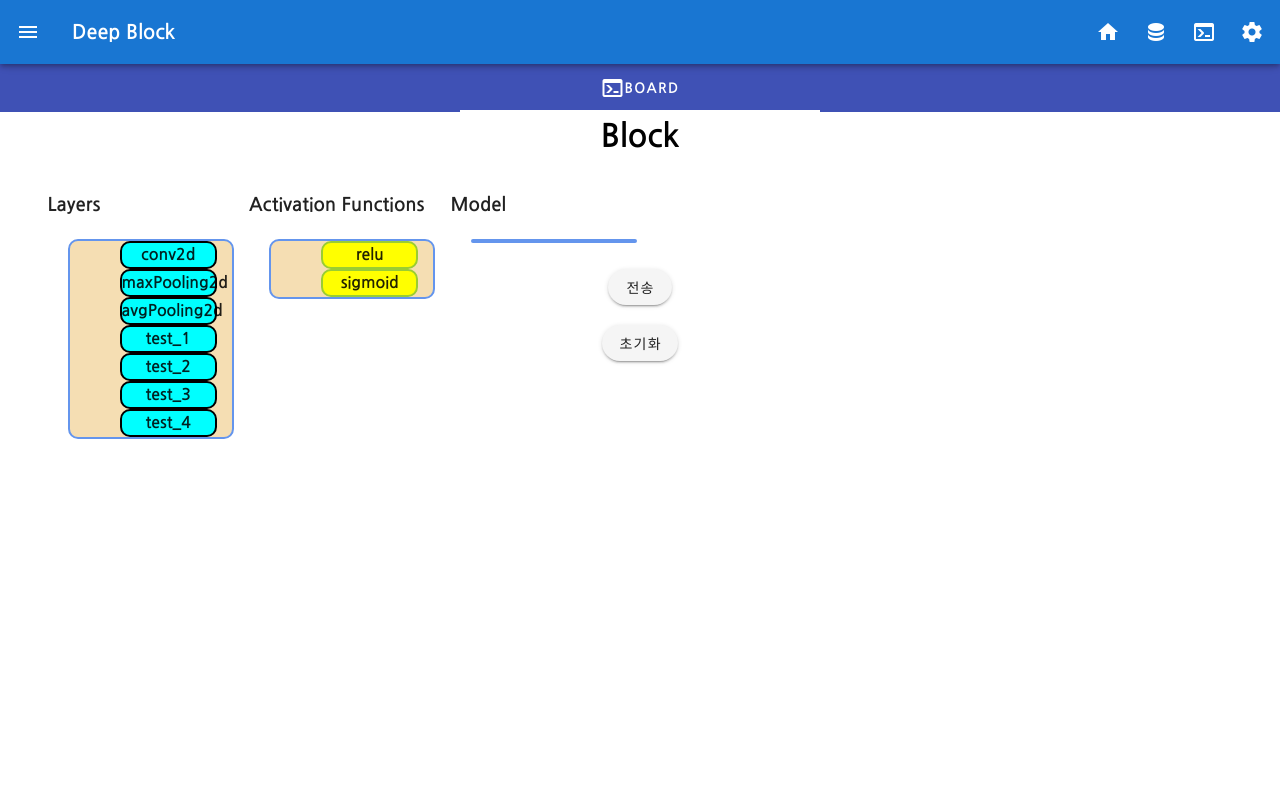
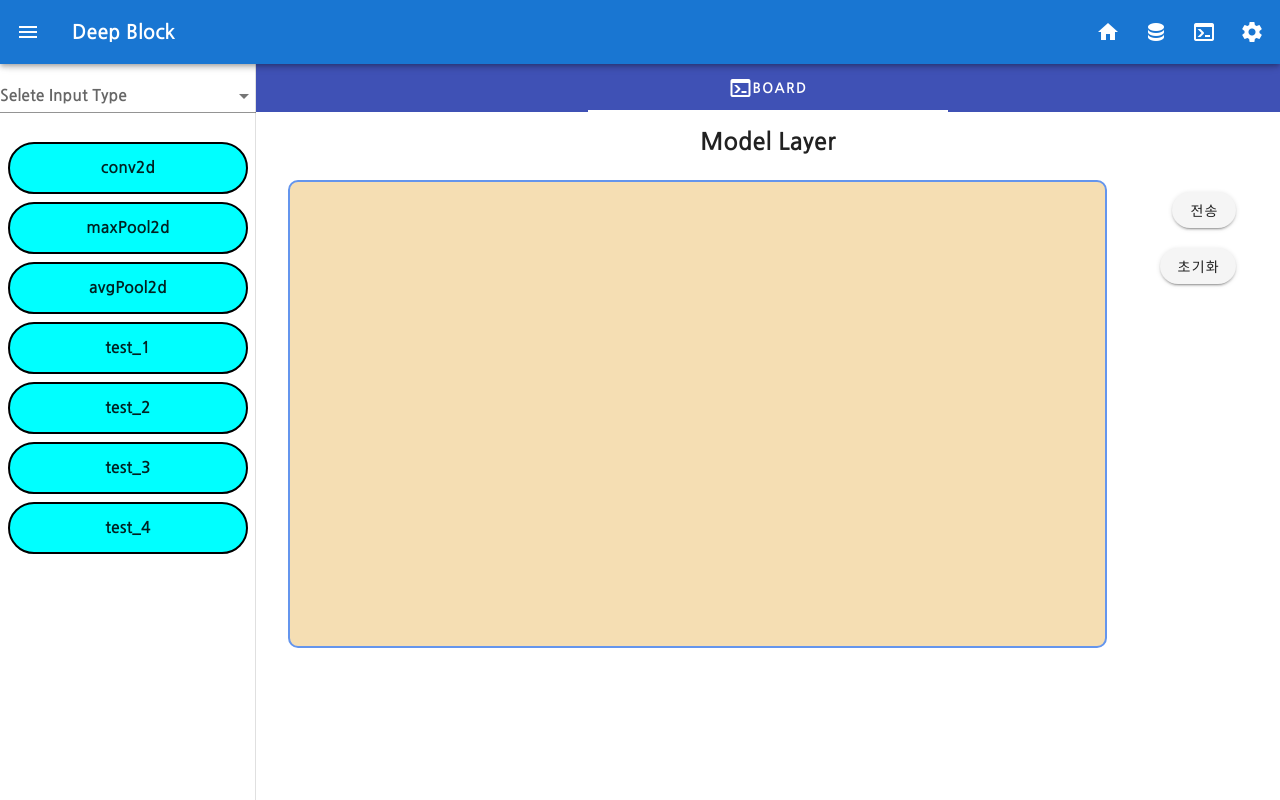
Before and after one commit to devsungmin/Deepblock-Frontend-Study, a Vue app in the folder final-study/: page /board in a window 1280 px wide. Built offline with nearby package versions, Linux system fonts and the light colour scheme.

Commit message:
add pallet drag and drop test

```diff
--- a/final-study/package.json
+++ b/final-study/package.json
@@ -12,6 +12,7 @@
     "axios": "^0.19.2",
     "billboard.js": "git://github.com/naver/billboard.js.git#nightly",
     "core-js": "^3.6.4",
+    "node-sass": "^4.14.0",
     "vue": "^2.6.11",
     "vue-router": "^3.1.6",
     "vuedraggable": "^2.23.2",
@@ -25,7 +26,7 @@
     "eslint": "^6.7.2",
     "eslint-plugin-vue": "^6.2.2",
     "sass": "^1.19.0",
-    "sass-loader": "^8.0.0",
+    "sass-loader": "^8.0.2",
     "vue-cli-plugin-vuetify": "~2.0.5",
     "vue-template-compiler": "^2.6.11",
     "vuetify-loader": "^1.3.0"
--- a/final-study/src/components/Board.vue
+++ b/final-study/src/components/Board.vue
@@ -3,12 +3,17 @@
     <v-tabs fixed-tabs background-color="indigo" dark>
       <v-tab to="/board"><v-icon>mdi-console</v-icon>Board</v-tab>
     </v-tabs>
-    <router-view />
+    <pallet/>
+    <router-view/>
   </v-content>
 </template>
 
 <script>
+import pallet from '@/views/Pallet.vue'
 export default {
   name: "Board",
+  components: {
+    pallet
+  },
 };
 </script>
--- a/final-study/src/components/NavigationDrawer.vue
+++ b/final-study/src/components/NavigationDrawer.vue
@@ -2,8 +2,6 @@
   <v-content>
     <v-navigation-drawer
       v-model="drawer"
-      :expand-on-hover="expandOnHover"
-      :mini-variant="miniVariant"
       :right="right"
       color="teal"
       app
@@ -20,7 +18,6 @@
             <v-list-item-subtitle>{{ user.job }}</v-list-item-subtitle>
           </v-list-item-content>
         </v-list-item>
-
         <v-divider />
 
         <v-list-item v-for="item in items" :key="item.title" :href="item.lnk">
@@ -71,9 +68,8 @@ export default {
         { icon: "mdi-home", title: "Home", lnk: "/" },
         { icon: "mdi-console", title: "Board", lnk: "/board" },
       ],
-      expandOnHover: true,
-      miniVariant: true,
       right: false,
+      miniVariant: true
     };
   },
 };
--- a/final-study/src/views/Block.vue
+++ b/final-study/src/views/Block.vue
@@ -1,60 +1,16 @@
 <template>
     <v-container>
-    <v-layout row wrap>
-      <v-row  justify="start" align="stretch" style="height: 300px">
-        <v-col cols="12">
-          <h1>Block</h1>
-        </v-col>
-        <v-col cols="2">
-          <!-- Layers -->
-          <h3>Layers</h3>
-          <draggable
-            class="layers"
-            :list="layers"
-            :group="{ type: 'layers', pull: 'clone', put: false }"
-            @change="log"
-          >
-            <div
-              class="block"
-              id="layers"
-              v-for="element in layers"
-              :key="element.ID"
-            >
-              {{ element.type }}
-            </div>
-          </draggable>
-        </v-col>
-
-        <!-- Activations  -->
-        <v-col cols="2">
-          <h3>Activation Functions</h3>
-          <draggable
-            class="activations"
-            :list="activations"
-            :group="{ type: 'activations', pull: 'clone', put: false }"
-            @change="log"
-          >
-            <div
-              class="block"
-              id="activations"
-              v-for="element in activations"
-              :key="element.ID"
-            >
-              {{ element.type }}
-            </div>
-          </draggable>
-        </v-col>
-
+      <v-row>
+        <v-col cols="12" align="center">
           <!-- Model -->
-        <v-col cols="2">
-          <h3>Model</h3>
+          <h2>Model Layer</h2>
           <draggable
             class="model"
             :list="model"
             :group="{ type: 'model', put: true }"
             @change="log"
           >
-            <div
+            <v-card
               class="block"
               id="model"
               v-for="element in model"
@@ -62,11 +18,12 @@
               :key="element.ID"
             >
               {{ element.type }}
-            </div>
+            </v-card>
           </draggable>
         </v-col>
+      </v-row>
 
-        <v-col cols="12" align="center">
+      <v-col cols="12" align="end">
         <div class="resultBtn" id="resultBtn">
           <v-btn rounded @click="saveFile()">전송</v-btn>
         </div>
@@ -74,32 +31,18 @@
           <v-btn rounded @click="replace()">초기화</v-btn>
         </div>
       </v-col>
-      </v-row>
-    </v-layout>
     </v-container>
 </template>
 
 <script>
 import draggable from "vuedraggable";
+
 export default {
   name: "Block",
   components: {
     draggable,
   },
   data: () => ({
-    layers: [
-      { key: "layer", type: "conv2d", ID: "l0" },
-      { key: "layer", type: "maxPooling2d", ID: "l1" },
-      { key: "layer", type: "avgPooling2d", ID: "l2" },
-      { key: "layer", type: "test_1", ID: "l3" },
-      { key: "layer", type: "test_2", ID: "l4" },
-      { key: "layer", type: "test_3", ID: "l5" },
-      { key: "layer", type: "test_4", ID: "l6" },
-    ],
-    activations: [
-      { key: "activation", type: "relu", ID: "a0" },
-      { key: "activation", type: "sigmoid", ID: "a1" },
-    ],
     model: [],
   }),
   methods: {
@@ -135,43 +78,44 @@ export default {
 };
 </script>
 
-<style>
-h1 {
-  color: black;
-  text-align: center;
-}
+<style lang="sass">
+h1
+  color: black
+  text-align: center
 
-.layers,
-.activations,
-.model {
-  position: absolute;
-  width: 13%;
-  height: auto;
-  border: 2px solid cornflowerblue;
-  background: wheat;
-  border-radius: 10px;
-  margin: 20px;
-  text-align: center;
-}
+
+.model
+  position: absolute
+  width:80%
+  height: 100%
+  border: 2px solid cornflowerblue
+  background: wheat
+  border-radius: 10px
+  margin: 20px
+
+.activations
+  text-align: 30%
+
+.layers.model
+  text-align: 20%
+
 .resultBtn,
-.resetBtn {
-  margin: 20px;
-}
-.block {
-  width: 60%;
-  height: auto;
-  text-align: center;
-  border-radius: 10px;
-  margin-left: 50px;
-}
+.resetBtn
+  margin: 20px
+
+.block
+  width: 50%
+  font-size: 100%
+  height: auto
+  text-align: center
+
 #activations,
-#model.activation {
-  background: yellow;
-  border: 2px solid yellowgreen;
-}
+#model.activation
+  background: yellow
+  border: 2px solid yellowgreen
+
 #layers,
-#model.layer {
-  background: cyan;
-  border: 2px solid black;
-}
+#model.layer
+  background: cyan
+  border: 2px solid black
 </style>
--- /dev/null
+++ b/final-study/src/views/Pallet.vue
@@ -0,0 +1,66 @@
+<template>
+  <v-navigation-drawer v-model="pallet" clipped app>
+    <v-combobox label="Selete Input Type" :items="items" />
+      <v-list rounded nav class="sidebar-list layer">
+        <draggable class="pallet">
+        <v-list-item
+          class="layers"
+          v-for="layer in layers"
+          :key="layer.type"
+          @click="moveItem"
+        >
+          <v-list-item-content>
+            <v-list-item-title class="block">
+              {{ layer.type }}
+            </v-list-item-title>
+          </v-list-item-content>
+        </v-list-item>
+        </draggable>
+      </v-list>
+  </v-navigation-drawer>
+</template>
+
+<script>
+import draggable from "vuedraggable";
+export default {
+  name: "Pallet",
+  components: {
+    draggable,
+  },
+  data: () => ({
+    layers: [
+      { key: "layer", type: "conv2d", ID: "l0" },
+      { key: "layer", type: "maxPool2d", ID: "l1" },
+      { key: "layer", type: "avgPool2d", ID: "l2" },
+      { key: "layer", type: "test_1", ID: "l3" },
+      { key: "layer", type: "test_2", ID: "l4" },
+      { key: "layer", type: "test_3", ID: "l5" },
+      { key: "layer", type: "test_4", ID: "l6" },
+    ],
+    items: ["Layer", "compile", "Fit"],
+  }),
+  methods: {
+    moveItem: function() {
+      console.log("클릭 함!");
+    },
+  },
+};
+</script>
+
+<style lang="sass">
+h1
+  color: black
+  text-align: center
+
+.block
+  width: 50%
+  font-size: 100%
+  height: auto
+  text-align: center
+
+.layers
+  width: auto
+  background: cyan
+  border: 2px solid black
+  text-align: center
+</style>
```
Also changed, not shown: 1 other file (tests, documents, lock files or other folders). Lines whose indentation alone changed are shown as unchanged.
